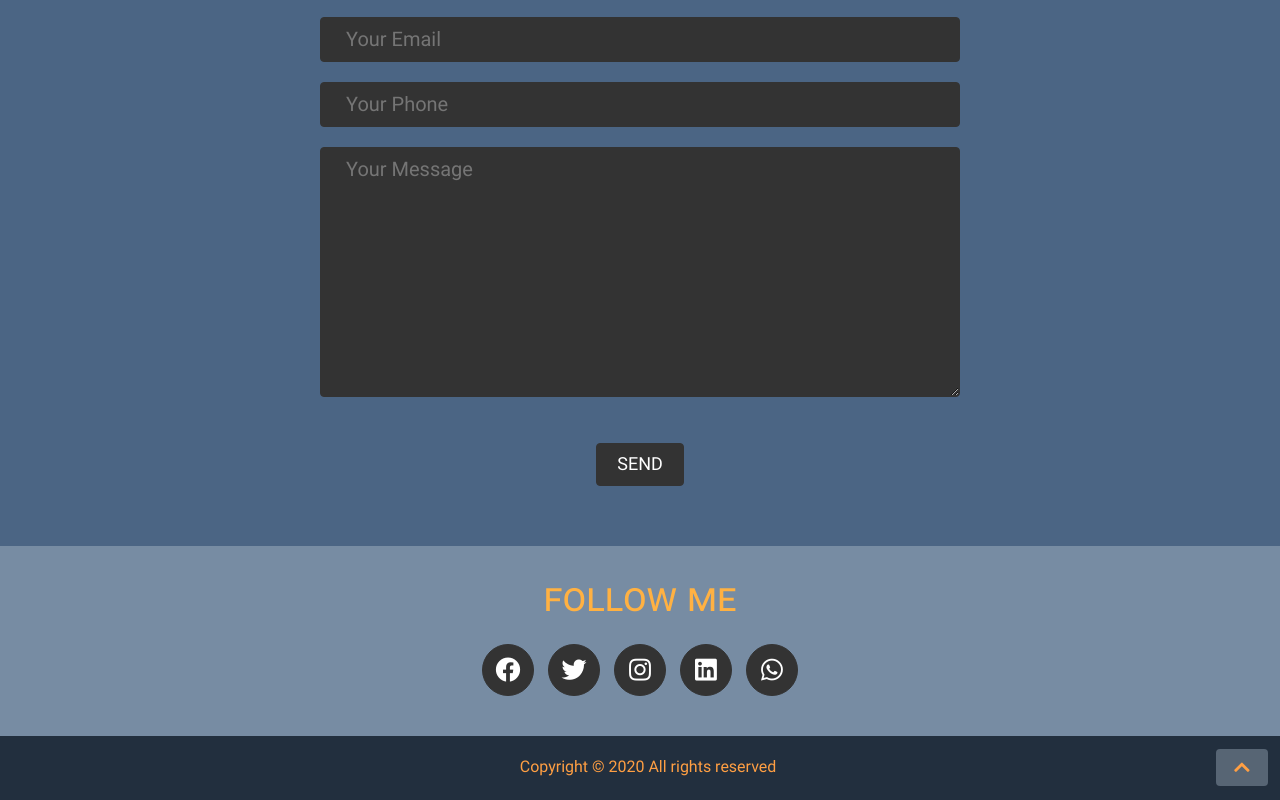
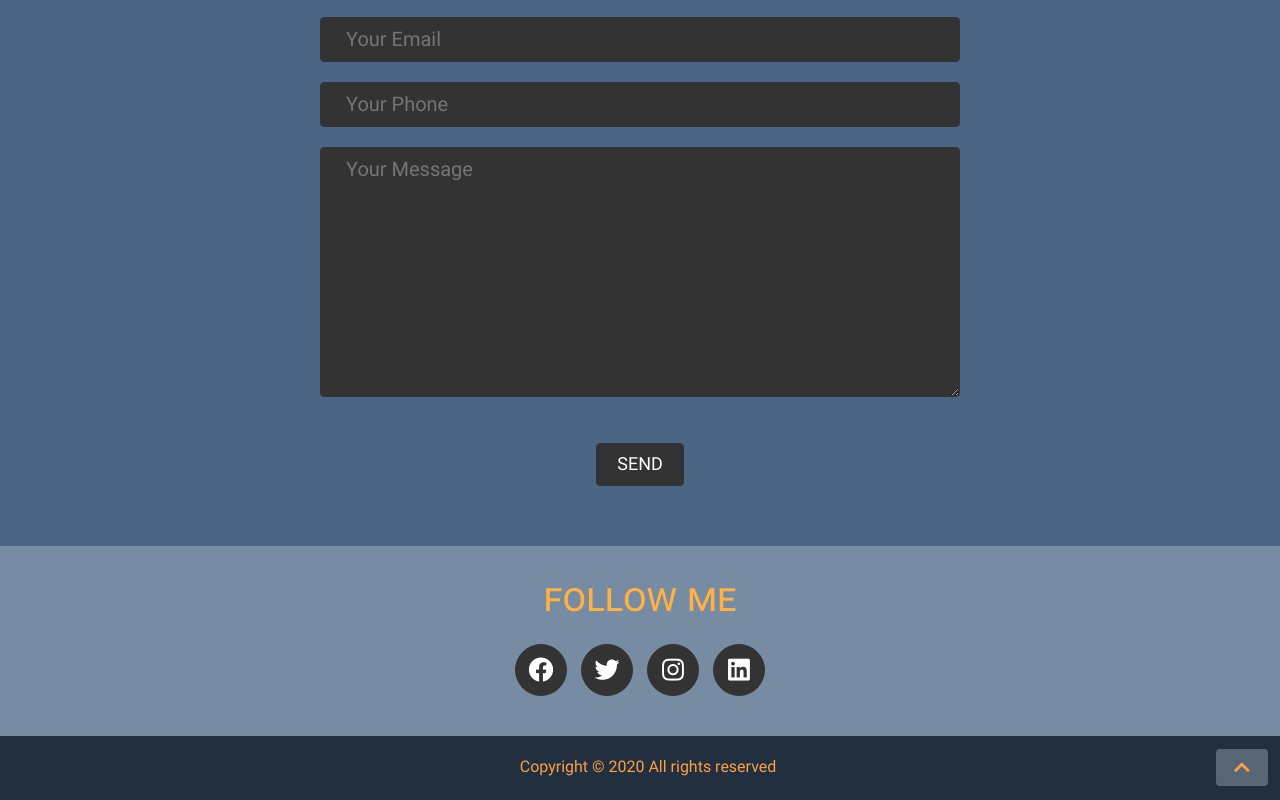
Before and after one commit to nurahammadks/personal-portfolio, a plain HTML site: page index.html in a window 1280 px wide. Shown: the part 2032-2832 px from the top of the page. Drawn offline with Linux system fonts and the light colour scheme.

Commit message:
Update index.html

```diff
--- a/index.html
+++ b/index.html
@@ -126,11 +126,11 @@
                             <div class="social-content">
                                 <p class="wow flip" data-wow-duration="1s" data-wow-delay="0.3s">follow me</p>
                             </div>
-    						<a href="facebook" class="wow rotateInDownLeft" data-wow-duration="1s" data-wow-delay="0.5s"><i class="fab fa-facebook fa-fw wow rotateInDownLeft" data-wow-duration="1s" data-wow-delay="0.6s" aria-hidden="true"></i></a>
-    						<a href="facebook" class="wow rotateInDownLeft" data-wow-duration="1s" data-wow-delay="0.7s"><i class="fab fa-twitter fa-fw wow rotateInDownLeft" data-wow-duration="1s" data-wow-delay="0.8s" aria-hidden="true"></i></a>
-    						<a href="facebook" class="wow rotateInDownLeft" data-wow-duration="1s" data-wow-delay="0.9s"><i class="fab fa-instagram fa-fw wow rotateInDownLeft" data-wow-duration="1s" data-wow-delay="1s" aria-hidden="true"></i></a>
-    						<a href="facebook" class="wow rotateInDownLeft" data-wow-duration="1s" data-wow-delay="1.1s"><i class="fab fa-linkedin fa-fw wow rotateInDownLeft" data-wow-duration="1s" data-wow-delay="1.2s" aria-hidden="true"></i></a>
-    						<a href="facebook" class="wow rotateInDownLeft" data-wow-duration="1s" data-wow-delay="1.3s"><i class="fab fa-whatsapp fa-fw wow rotateInDownLeft" data-wow-duration="1s" data-wow-delay="1.4s" aria-hidden="true"></i></a>
+    						<a href="https://www.facebook.com/sajib.nmk.5" class="wow rotateInDownLeft" data-wow-duration="1s" data-wow-delay="0.5s"><i class="fab fa-facebook fa-fw wow rotateInDownLeft" data-wow-duration="1s" data-wow-delay="0.6s" aria-hidden="true"></i></a>
+    						<a href="https://twitter.com/NmkSajib" class="wow rotateInDownLeft" data-wow-duration="1s" data-wow-delay="0.7s"><i class="fab fa-twitter fa-fw wow rotateInDownLeft" data-wow-duration="1s" data-wow-delay="0.8s" aria-hidden="true"></i></a>
+    						<a href="instagram" class="wow rotateInDownLeft" data-wow-duration="1s" data-wow-delay="0.9s"><i class="fab fa-instagram fa-fw wow rotateInDownLeft" data-wow-duration="1s" data-wow-delay="1s" aria-hidden="true"></i></a>
+    						<a href="https://www.linkedin.com/in/nmk-sajib-4987a0141/" class="wow rotateInDownLeft" data-wow-duration="1s" data-wow-delay="1.1s"><i class="fab fa-linkedin fa-fw wow rotateInDownLeft" data-wow-duration="1s" data-wow-delay="1.2s" aria-hidden="true"></i></a>
+    						<!-- <a href="facebook" class="wow rotateInDownLeft" data-wow-duration="1s" data-wow-delay="1.3s"><i class="fab fa-whatsapp fa-fw wow rotateInDownLeft" data-wow-duration="1s" data-wow-delay="1.4s" aria-hidden="true"></i></a> -->
     					</div>
     					<div class="footer-bottom">
     						<div class="bottom-controller">
```
